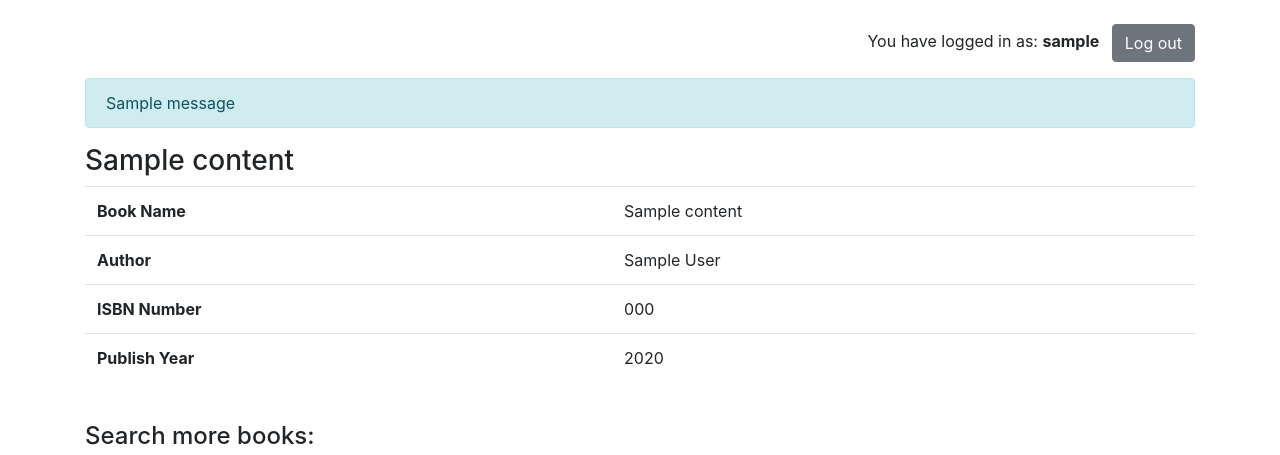
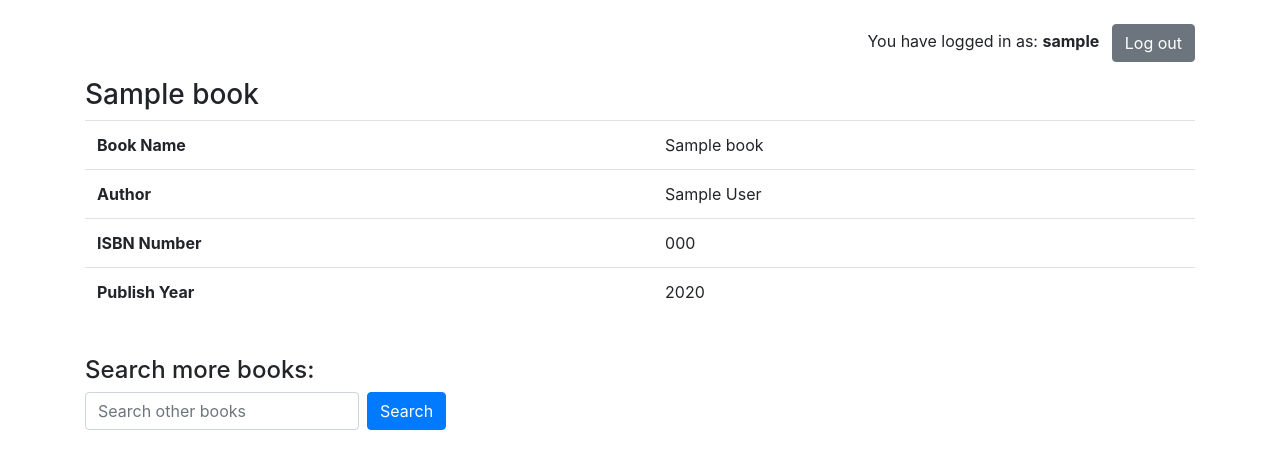
Before and after one commit to ericakuamoah06/engo651_project1, a Flask app: template templates/book.html in a window 1280 px wide. Shown: the top 455 px of the page. Run offline with Flask 3, Linux system fonts and the light colour scheme; the template is opened without the code that fills it: most values are stand-ins (such as "Sample title", 1, 10 or a date in 2020); one stand-in notice (Sample message) is shown.

Commit message:
Made Changes on Final work  to complete lab 1

```diff
--- a/application.py
+++ b/application.py
@@ -19,7 +19,7 @@ app.config["SESSION_TYPE"] = "filesystem"
 Session(app)
 
 # Set up database
-engine = create_engine(("postgresql://postgres:hideurs06@localhost:5432/postgres"))
+engine = create_engine('postgresql://postgres:hideurs06@localhost:5432/postgres')
 db = scoped_session(sessionmaker(bind=engine))
 
 @app.route("/")
@@ -39,11 +39,25 @@ def login():
         flash("Error: Username or password cannot be empty.")
         return render_template("index.html")
     # Verify username and password against database
-    user = db.execute(text("SELECT * FROM users WHERE username = :username"), {"username": username}).fetchone()
-    if user and user["password"] == password:
-        session['username'] = username
-        flash("Logged in successfully.")
-        return render_template("search.html", username=username)
+    # user = db.execute(text("SELECT * FROM users WHERE username = :username"), {"username": username}).fetchone()
+    user = db.execute(text("SELECT * FROM users WHERE (username=:username)"),{"username": username}).fetchone()
+    match = db.execute(text("SELECT * FROM users WHERE username=:username AND password=:password"),{"username":username, "password":password}).fetchone()
+    # if user and user["password"] == password:
+    #     session['username'] = username
+    #     flash("Logged in successfully.")
+    #     return render_template("search.html", username=username)
+    # else:
+    #     flash("Error: Invalid username or password.")
+    #     return render_template("index.html")
+
+    if user is not None:
+        if match is not None:
+            session['username'] = username
+            flash("Logged in successfully.")
+            return render_template("search.html", username=username)
+        else:
+            flash("Error: Invalid Username")
+            return render_template("index.html")
     else:
         flash("Error: Invalid username or password.")
         return render_template("index.html")
@@ -84,7 +98,7 @@ def search():
     books = db.execute(text("SELECT * FROM books WHERE title LIKE :query OR author LIKE :query OR isbn LIKE :query"), {"query": query}).fetchall()
     return render_template('search.html', results=books, username=session.get('username'))
 
-@app.route("/<isbn>", methods=['GET', 'POST'])
+@app.route("/book/<isbn>", methods=['GET', 'POST'])
 def book(isbn):
     # Display book details and process new reviews
     book_details = db.execute(text("SELECT * FROM books WHERE isbn = :isbn"), {"isbn": isbn}).fetchone()
@@ -95,4 +109,6 @@ def book(isbn):
         db.execute(text("INSERT INTO reviews (username, isbn, comment, rating) VALUES (:username, :isbn, :comment, :rating)"), {"username": session['username'], "isbn": isbn, "comment": comment, "rating": rating})
         db.commit()
         flash('Review submitted!')
+        reviews = db.execute(text("SELECT username, comment, rating FROM reviews WHERE isbn = :isbn"), {"isbn": isbn}).fetchall()
+        return render_template("book.html", book=book_details, reviews=reviews, username=session['username'])
     return render_template("book.html", book=book_details, reviews=reviews, username=session['username'])
--- a/import.py
+++ b/import.py
@@ -5,7 +5,7 @@ from sqlalchemy import create_engine
 from sqlalchemy.orm import scoped_session, sessionmaker
 from sqlalchemy.sql import text
 
-engine = create_engine(("postgresql://postgres:hideurs06@localhost:5432/postgres"))
+engine = create_engine('postgresql://postgres:hideurs06@localhost:5432/postgres')
 db = scoped_session(sessionmaker(bind=engine))
 
 def main():
--- a/templates/book.html
+++ b/templates/book.html
@@ -3,7 +3,7 @@
 <head>
     <meta charset="UTF-8">
     <meta name="viewport" content="width=device-width, initial-scale=1.0">
-    <title>{{ content[0].title }}</title>
+    <title>{{ book.title }}</title>
     <!-- Bootstrap CSS for responsive styling -->
     <link rel="stylesheet" href="https://cdn.jsdelivr.net/npm/bootstrap@4.6.2/dist/css/bootstrap.min.css" integrity="sha384-xOolHFLEh07PJGoPkLv1IbcEPTNtaed2xpHsD9ESMhqIYd0nLMwNLD69Npy4HI+N" crossorigin="anonymous">
     <!-- Custom CSS -->
@@ -16,34 +16,25 @@
             <a href="{{ url_for('logout') }}" class="btn btn-secondary ml-2">Log out</a>
         </div>
 
-        {% with messages = get_flashed_messages() %}
-            {% if messages %}
-                <div class="alert alert-info mt-3">
-                    {% for message in messages %}
-                        {{ message }}
-                    {% endfor %}
-                </div>
-            {% endif %}
-        {% endwith %}
 
-        <h3 class="mt-3">{{ content[0].title }}</h3>
+        <h3 class="mt-3">{{ book.title }}</h3>
         <div class="table-responsive">
             <table class="table">
                 <tr>
                     <th>Book Name</th>
-                    <td>{{ content[0].title }}</td>
+                    <td>{{ book.title }}</td>
                 </tr>
                 <tr>
                     <th>Author</th>
-                    <td>{{ content[0].author }}</td>
+                    <td>{{ book.author }}</td>
                 </tr>
                 <tr>
                     <th>ISBN Number</th>
-                    <td>{{ content[0].isbn }}</td>
+                    <td>{{ book.isbn }}</td>
                 </tr>
                 <tr>
                     <th>Publish Year</th>
-                    <td>{{ content[0].year }}</td>
+                    <td>{{ book.year }}</td>
                 </tr>
             </table>
         </div>
--- a/templates/search.html
+++ b/templates/search.html
@@ -36,7 +36,7 @@
                         {% for result in results %}
                             <li>
                                 <p>
-                                    <a href="/{{result.isbn}}">{{ result.title }}</a><br>
+                                    <a href="book/{{result.isbn}}">{{ result.title }}</a><br>
                                     Written by {{ result.author }} in the year of {{ result.year }}<br>
                                     <a href="/{{result.isbn}}">ISBN: {{ result.isbn }}</a>
                                 </p>
```
Also changed, not shown: templates/index.html (+0 -10 lines), 2 other files.
